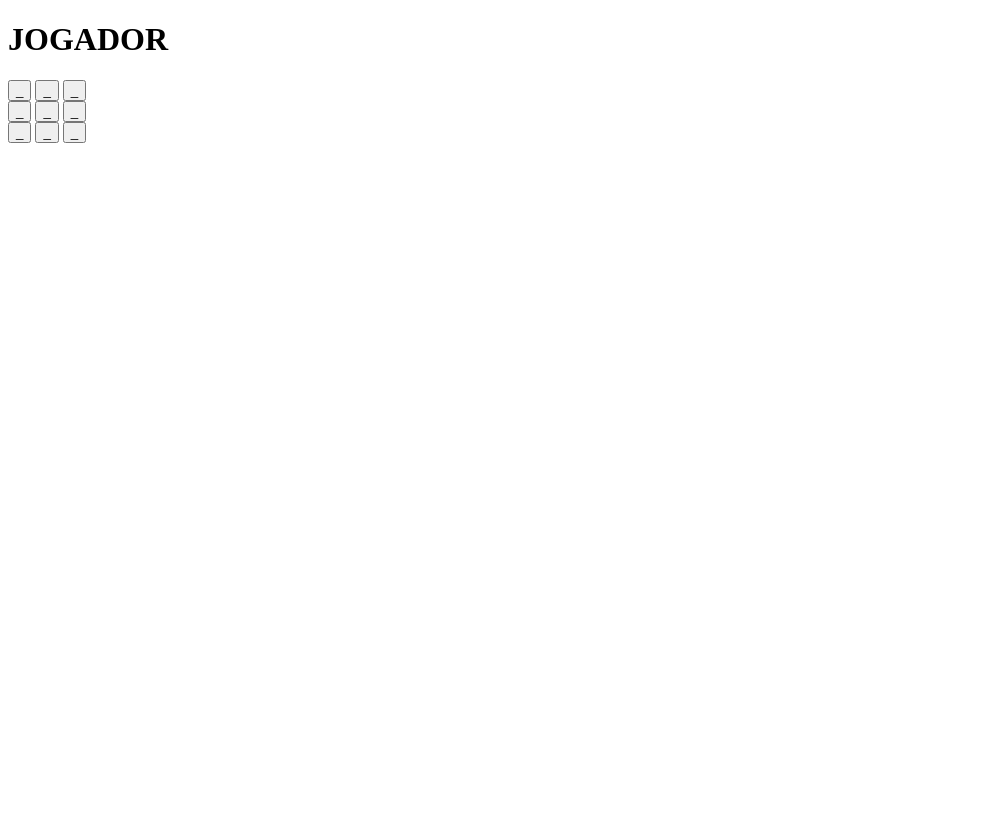
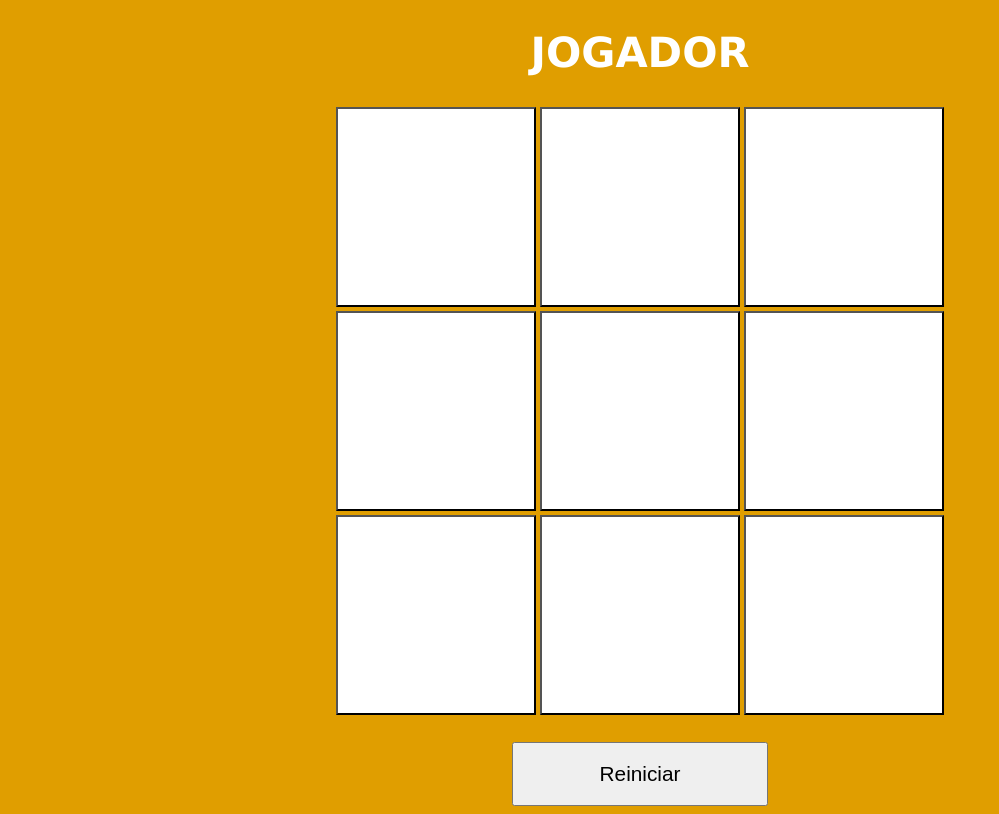
Before and after one commit to DanielOliveira-07/Joga-da-Velha, a plain HTML site: page index.html in a window 1280 px wide. Shown: the whole page, without its empty margins (0-999 px from the left). Drawn offline with Linux system fonts and the light colour scheme.

Commit message:
HTML/CSS

```diff
--- a/css/style.css
+++ b/css/style.css
@@ -19,5 +19,12 @@ main input {
 }
 
 h1 {
+    color: white;
+}
 
+#Reiniciar {
+    margin-top: 2%;
+    width: 20vw;
+    height: 5vw;
+    font-size: 1em;
 }
--- a/index.html
+++ b/index.html
@@ -3,26 +3,23 @@
 <head>
     <meta charset="UTF-8">
     <meta name="viewport" content="width=device-width, initial-scale=1.0">
+    <link rel="stylesheet" href="./css/style.css">
     <title>Jogo da Velha</title>
 </head>
 <body>
     <h1>JOGADOR <span id = "jogador"></span></h1>
 <main>
     <div class="linha1">
-        <input type="button" value="_">
-        <input type="button" value="_">
-        <input type="button" value="_">
+        <input type="button" value="_"><input type="button" value="_"><input type="button" value="_">
     </div>
     <div class="linha2">
-        <input type="button" value="_">
-        <input type="button" value="_">
-        <input type="button" value="_">
+        <input type="button" value="_"><input type="button" value="_"><input type="button" value="_">
     </div>
     <div class="linha3">
-        <input type="button" value="_">
-        <input type="button" value="_">
-        <input type="button" value="_">
+        <input type="button" value="_"><input type="button" value="_"><input type="button" value="_">
     </div>
 </main>
+    <input type="button" value="Reiniciar" id="Reiniciar"></input>
+    <script src="./scripts/velha.js"></script>
 </body>
 </html>
```
